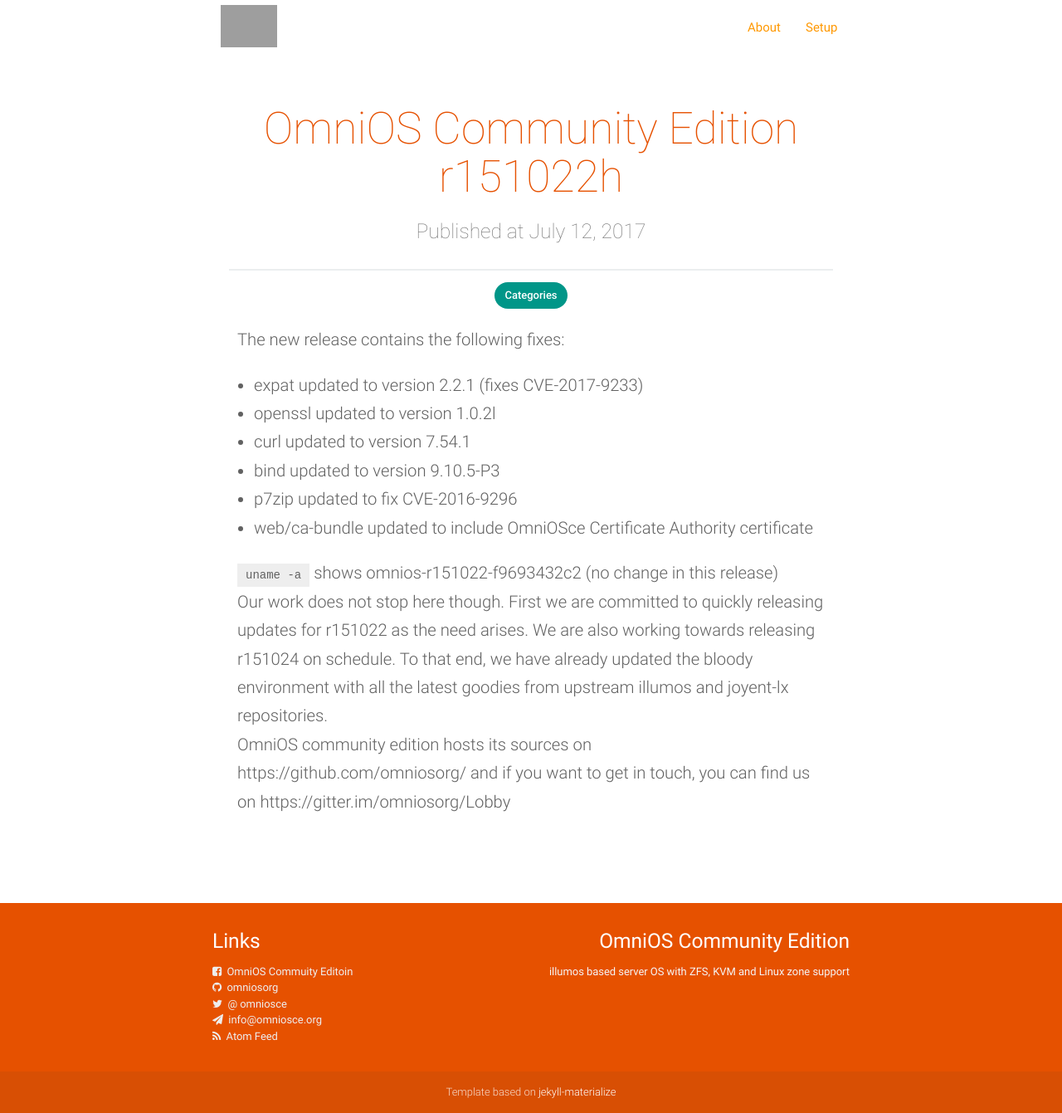
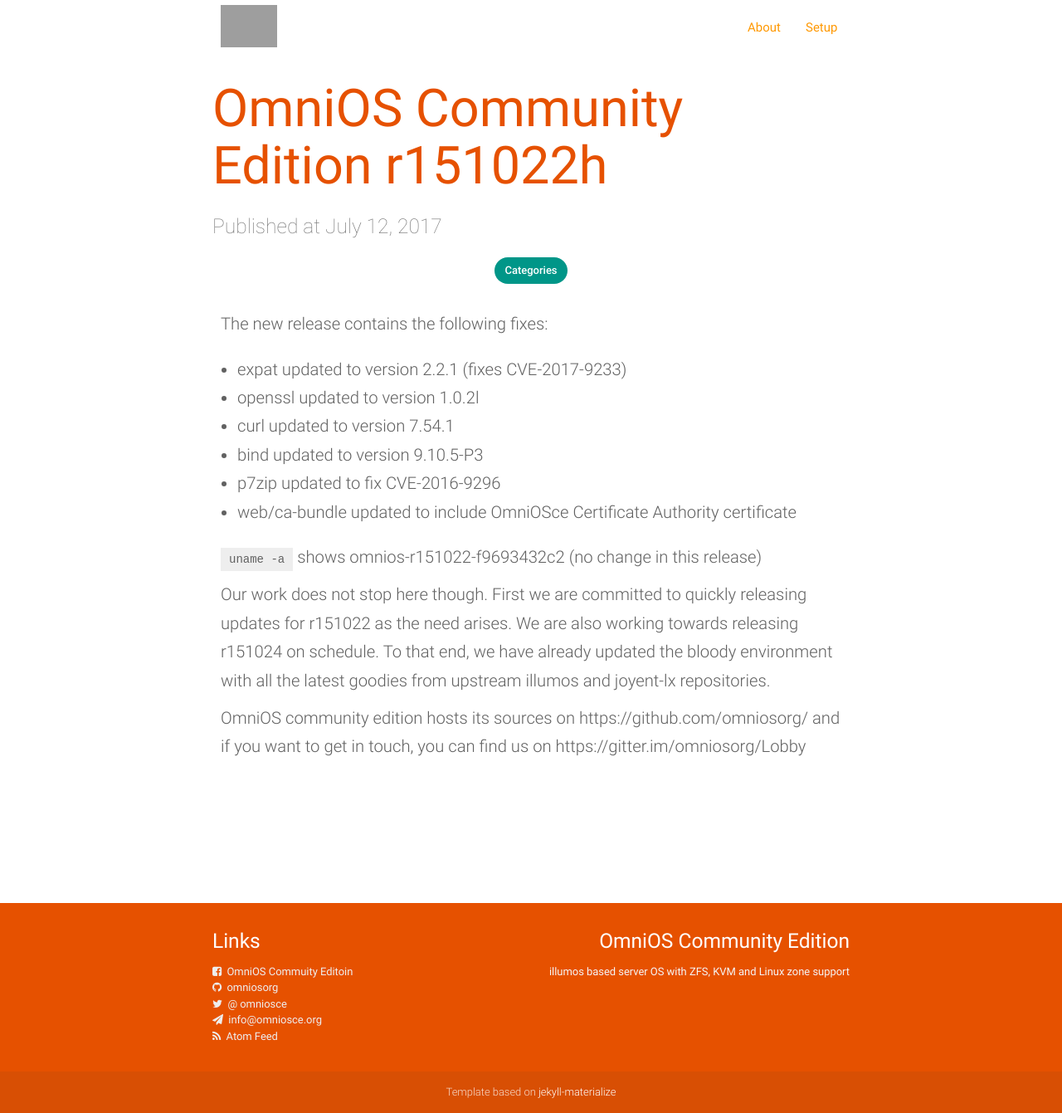
Before and after one commit to omniosorg/omniosorg.github.io, a Jekyll site: the page built from _posts/2017-07-12-release-022h.md, in a window 1280 px wide and 1341 px high. Shown: the whole window at 83% size. Built offline with Jekyll 4.4.1, drawn with Linux system fonts in a browser that asks for light colours; grey boxes are pictures that could not be loaded.

Commit message:
remove card

```diff
--- a/_layouts/post.html
+++ b/_layouts/post.html
@@ -1,16 +1,12 @@
 ---
 layout: default
 ---
-<div class="card z-depth-0 no-margin">
 <div class="container">
-<div class="section">
     <div class="row">
         <div class="col s12">
-            <div class="card-content">
-                <div class="card-title center-align"><h2 class="thin orange-text text-darken-4">{{ page.title }}</h2></div>
-                <h5 class="center-align grey-text text-darken-1 thin">Published at {{ page.date | date: "%B %-d, %Y" }}</h5>
-                <br/>
-                <div class="divider"></div>
+                <h1 class="orange-text text-darken-4">{{ page.title }}</h2>
+                <h5 class="grey-text text-darken-1 thin">Published at {{ page.date | date: "%B %-d, %Y" }}</h5>
+
                 <article class="post-categories center-align">
                     <div class="chip teal white-text">Categories</div>
                     {% for cat in page.categories %}<div class="chip">{{ cat }}</div> {% endfor %}
@@ -38,12 +34,6 @@
                         {% endif %}
                     {% endfor %}
                 </article>
-                <article class="post-comment">
-                    {% include comments.html %}
-                </article>
-            </div>
-        </div>
+         </div>
     </div>
 </div>
-</div>
-</div>
```
Also changed, not shown: _layouts/page.html (+1 -9 lines).
